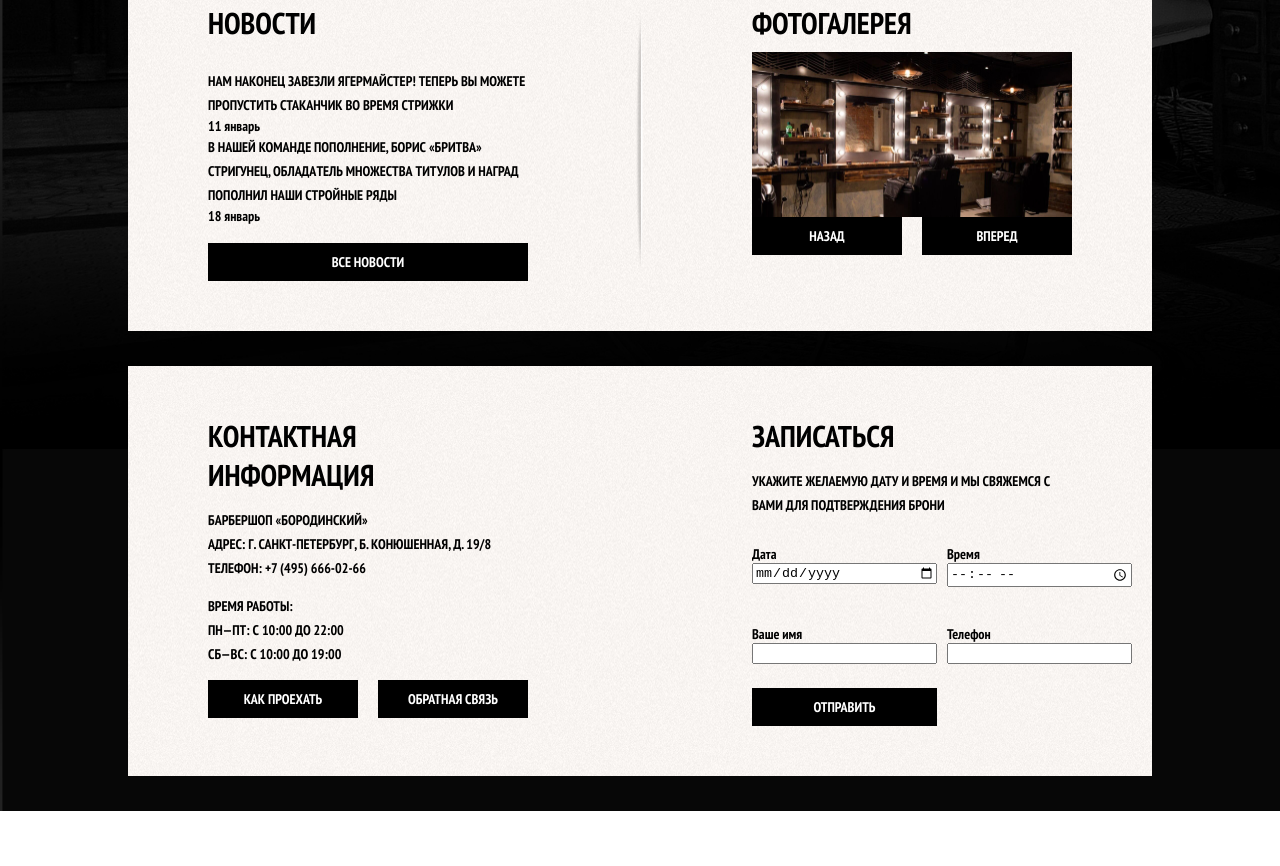
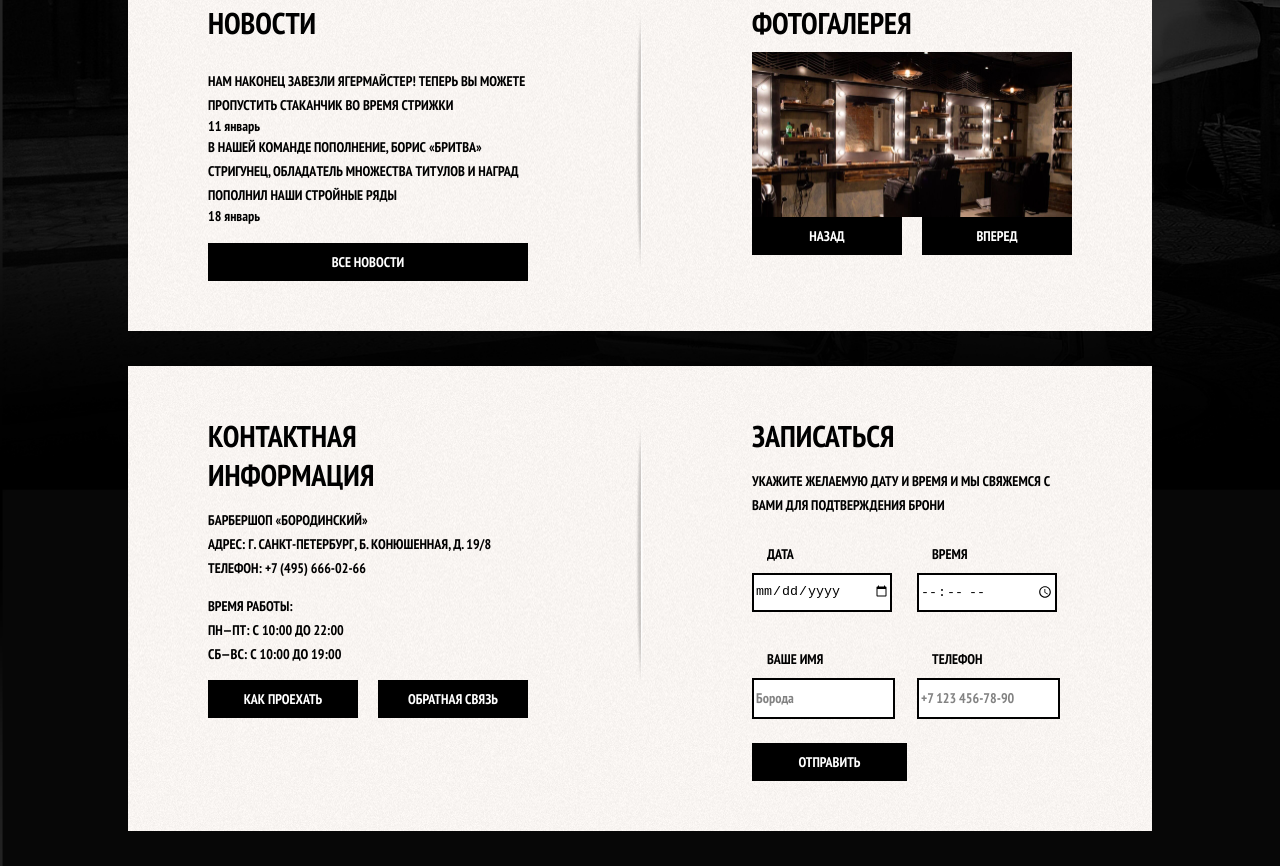
Before and after one commit to kazumi8/barbershop, a plain HTML site: page index.html in a window 1280 px wide. Shown: the part 579-1445 px from the top of the page. Before the commit the page ends 1390 px from the top, so only its background shows below. Drawn offline with nearby package versions, Linux system fonts and the light colour scheme.

Commit message:
добавила стили контактам

```diff
--- a/css/index.css
+++ b/css/index.css
@@ -278,6 +278,37 @@ a {
     display: flex;
     flex-direction: column;
 }
+
+.order__form-label {
+    margin-bottom: 10px;
+    padding-left: 15px;
+
+    text-transform: uppercase;
+}
+
+.main-input {
+    border: 2px solid #000000;
+    outline: none;
+}
+
+.order__form-input{
+    width: 135px;
+    height: 35px;
+}
+
+.order__form-input::placeholder {
+    font-family: PT Sans Narrow;
+    font-size: 14px;
+    font-weight: 700;
+
+    opacity: .9;
+}
+
+.order__submit-button {
+    width: 100%;
+    /*не работает*/
+}
+
 /*......................................*/
 .visually-hidden {
 	position: absolute !important;
--- a/index.html
+++ b/index.html
@@ -162,6 +162,7 @@
                     </button>
                 </div>
             </section>
+            <img class="container__section-wrapper-border" src="./img/Layer-17.png" width="8" height="278" />
             <section class="container__section-wrapper-item order">
                 <h2 class="order__title">
                     Записаться
@@ -172,7 +173,7 @@
                 </p>
                 <form class="order__form">
                     <p class="order__form-item">
-                        <label for="order-form-date" class="order__form-label">
+                        <label for="order-form-date" placeholder="08.10.2017" class="order__form-label">
                             Дата
                         </label>
                         <input id="order-form-date" type="date" class="main-input order__form-input">
@@ -181,21 +182,21 @@
                         <label for="order-form-time" class="order__form-label">
                             Время
                         </label>
-                        <input id="order-form-time" type="time" class="main-input order__form-input">
+                        <input id="order-form-time" type="time" placeholder="10:00" class="main-input order__form-input">
                     </p>
                     <p class="order__form-item">
                         <label for="order-form-name" class="order__form-label">
                             Ваше имя
                         </label>
-                        <input id="order-form-name" type="text" class="main-input order__form-input">
+                        <input id="order-form-name" type="text" placeholder="Борода" class="main-input order__form-input">
                     </p>
                     <p class="order__form-item">
                         <label for="order-form-tel" class="order__form-label">
                             Телефон
                         </label>
-                        <input id="order-form-tel" type="tel" class="main-input order__form-input">
+                        <input id="order-form-tel" type="tel" placeholder="+7 123 456-78-90" class="main-input order__form-input">
                     </p>
-                    <button class=" main-button order__submit-button" type="submit">
+                    <button class="main-button order__submit-button" type="submit">
                         Отправить
                     </button>
                 </form>
```
